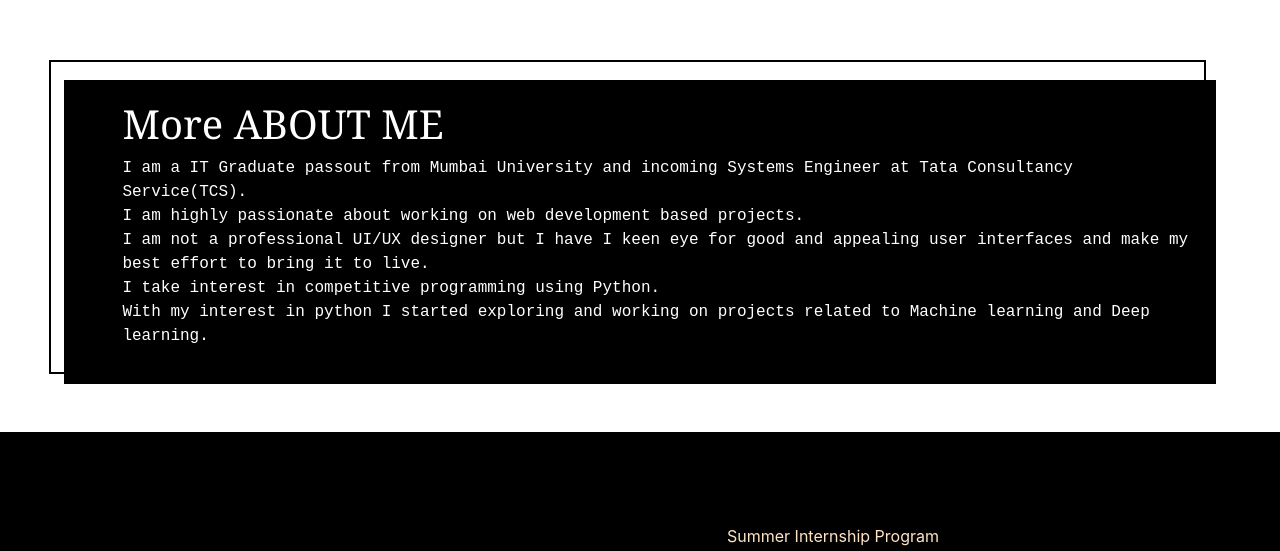
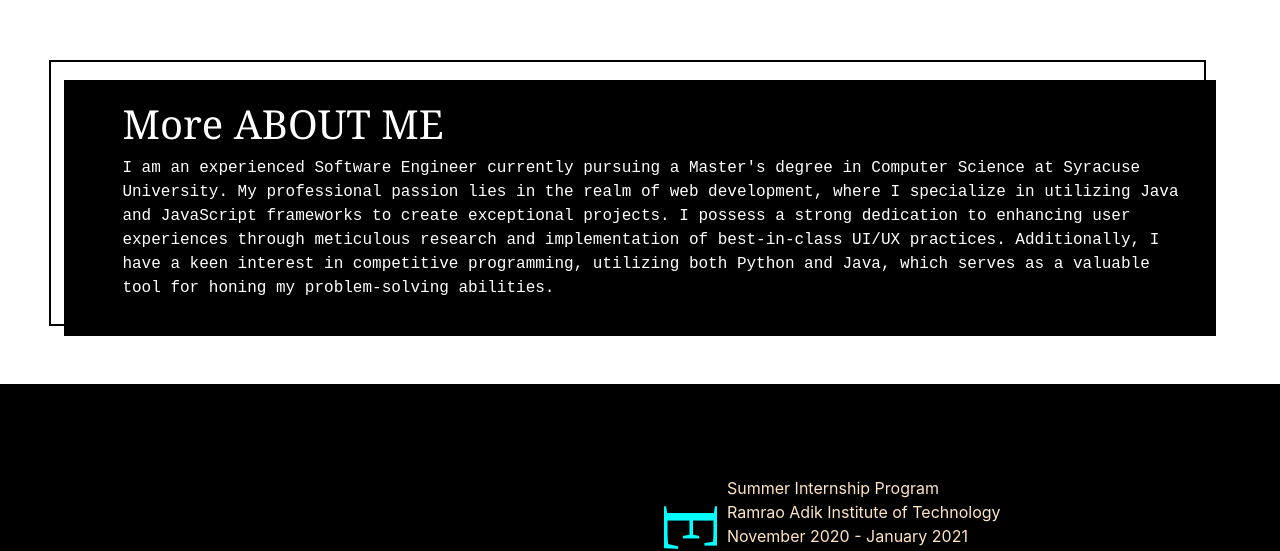
Before and after one commit to kamaljitkaur98/kamaljitkaur98, a Next.js app: page / in a window 1280 px wide. Shown: the part 800-1351 px from the top of the page. Built offline with nearby package versions, Linux system fonts and the light colour scheme; a web font is replaced by a local one.

Commit message:
Update description texts

```diff
--- a/components/Card/card.js
+++ b/components/Card/card.js
@@ -54,13 +54,10 @@ export default function Card(props) {
             <div className="cardboard mb-5">
                 <div className="card-body">
                     <h1>More ABOUT ME</h1>
-                    <p>I am a IT Graduate passout from Mumbai University and incoming Systems Engineer at Tata Consultancy Service(TCS).<br></br>
-                        I am highly passionate about working on web development based projects. <br></br>
-                        I am not a professional UI/UX designer but I have
-                        I keen eye for good and appealing user interfaces and make my best effort to bring it to live. <br></br>
-                        I take interest in competitive programming using Python. <br></br>
-                        With my interest in python I started exploring and working on projects
-                        related to Machine learning and Deep learning.
+                    <p>I am an experienced Software Engineer currently pursuing a Master's degree in Computer Science at Syracuse University.
+                        My professional passion lies in the realm of web development, where I specialize in utilizing Java and JavaScript frameworks to create exceptional projects.
+                        I possess a strong dedication to enhancing user experiences through meticulous research and implementation of best-in-class UI/UX practices.
+                        Additionally, I have a keen interest in competitive programming, utilizing both Python and Java, which serves as a valuable tool for honing my problem-solving abilities.<br></br>
                     </p>
                 </div>
             </div>
--- a/components/glitchEffect/glitch.js
+++ b/components/glitchEffect/glitch.js
@@ -9,7 +9,7 @@ export default function glitchText() {
             <div className={styles.glitch}>Kamaljit Kaur Aulakh</div>
             <div className={styles.floating}>
                 <h2 className={styles.description}>kamaljit.is('Full Stack Developer')</h2>
-                <h2 className={styles.description}>kamaljit.is('ML and DL Enthusiast')</h2>
+                <h2 className={styles.description}>kamaljit.is('Research Enthusiast')</h2>
                 <h2 className={styles.description}>kamaljit.is('Caffeine Addict')</h2>
             </div>
         </div>
```
